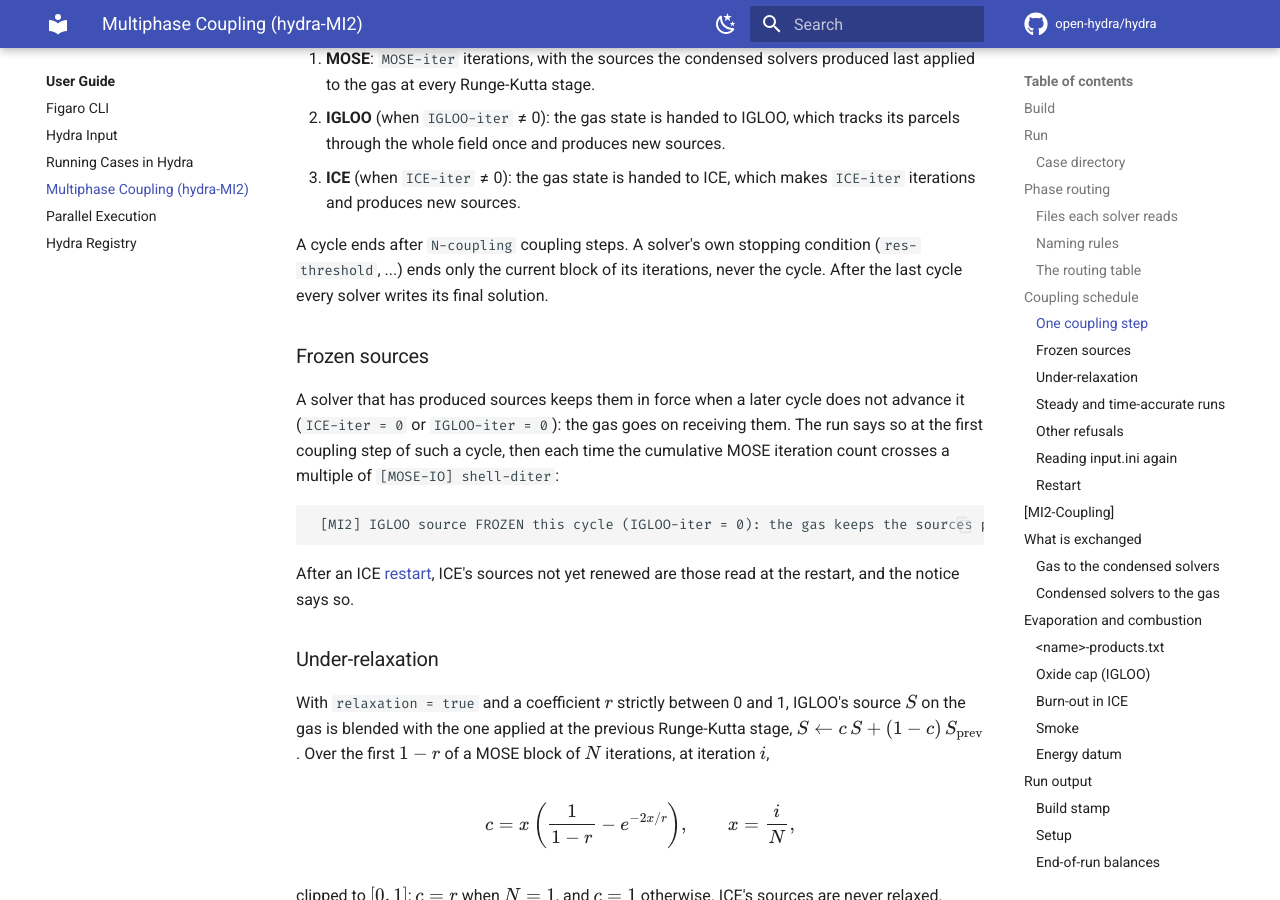
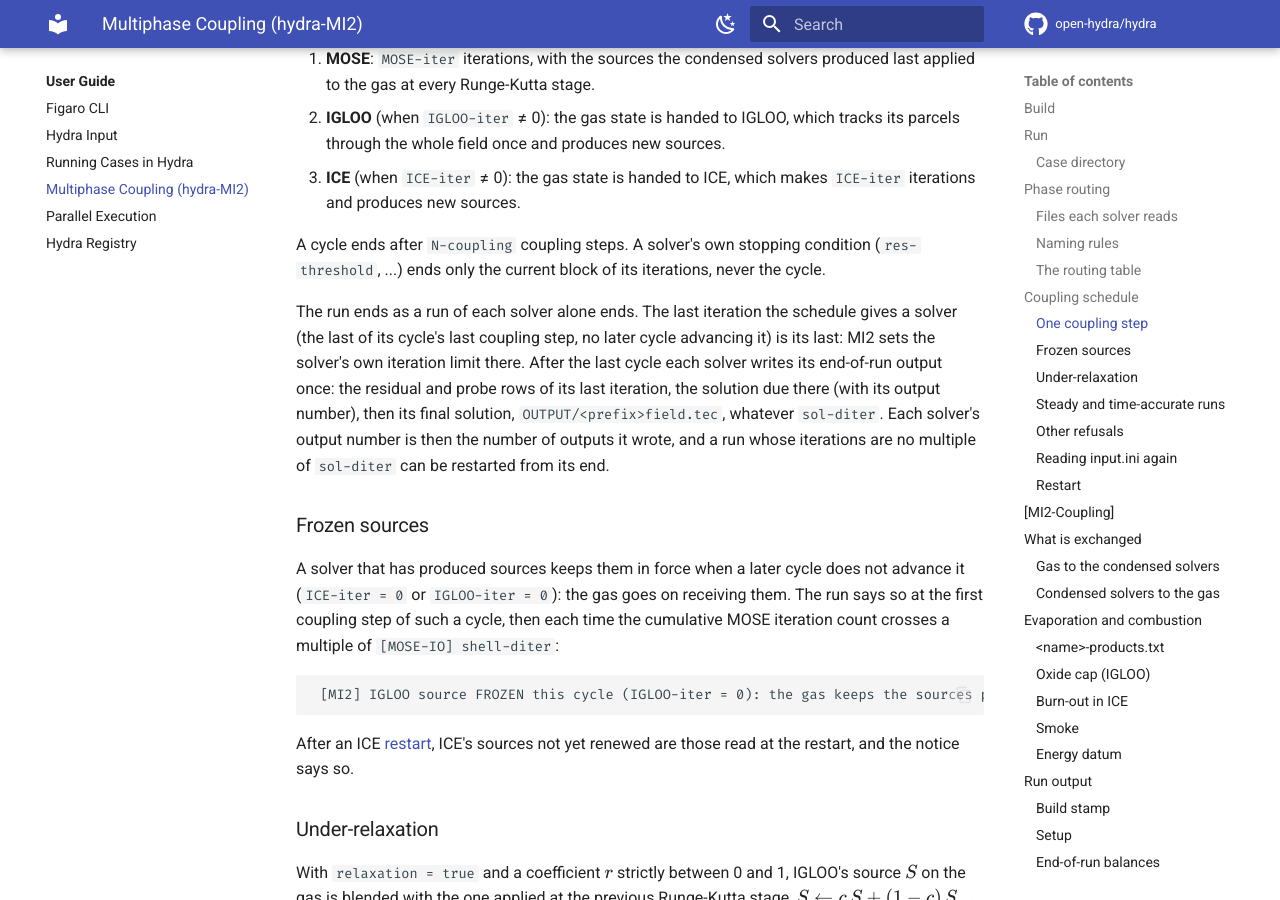
Before and after one commit to open-hydra/hydra, an MkDocs documentation site: the page built from docs/user/mi2.md, in a window 1280 px wide and 900 px high, scrolled down 4631 px. Built offline with MkDocs 1.6.1 and Material for MkDocs 9.7.7, drawn with Linux system fonts in a browser that asks for light colours; comment, search, counter and statistics services are not loaded; some of the changed text lies outside the part shown.

Commit message:
MI2: the end of a run is each solver's end-of-run output, written once
The final postprocess ran MOSE's and ICE's intermediate output (TODO = 2) after their last
iteration's own: the last residual row was written twice, each output number ended one higher than
the outputs written, and the final field was written only when the last iteration was a multiple of
sol-diter (a run that ended elsewhere could not be restarted from its end). MI2 now gives each
solver the schedule's last iteration of the run as its own iteration limit, so the solver ends as a
run of it alone (TODO = 3, its residual norm computed there), skips that iteration's intermediate
postprocess and writes its end-of-run output after the last cycle: the last iteration's rows and
the solution due there once, then the final field whatever sol-diter. A re-read of input.ini that
advances a solver afterwards is reported.

p33: one-go and restart equal file for file, the output numbers and the residual histories included;
in every run no residual row twice and each output number = iterations // sol-diter; a leg whose
sol-diter divides neither part.

Co-Authored-By: Claude Opus 5.5 <noreply@anthropic.com>
Claude-Session: https://claude.ai/code/session_01YbtUqacA6qYqYfoFJvSCJ8

```diff
--- a/docs/user/mi2.md
+++ b/docs/user/mi2.md
@@ -173,7 +173,14 @@ Each coupling step runs, in this order:
    sources.
 
 A cycle ends after `N-coupling` coupling steps. A solver's own stopping condition (`res-threshold`, ...) ends only
-the current block of its iterations, never the cycle. After the last cycle every solver writes its final solution.
+the current block of its iterations, never the cycle.
+
+The run ends as a run of each solver alone ends. The last iteration the schedule gives a solver (the last of its
+cycle's last coupling step, no later cycle advancing it) is its last: MI2 sets the solver's own iteration limit there.
+After the last cycle each solver writes its end-of-run output once: the residual and probe rows of its last iteration,
+the solution due there (with its output number), then its final solution, `OUTPUT/<prefix>field.tec`, whatever
+`sol-diter`. Each solver's output number is then the number of outputs it wrote, and a run whose iterations are no
+multiple of `sol-diter` can be restarted from its end.
 
 ### Frozen sources
 
@@ -254,7 +261,7 @@ the multigrid levels are not required. `[MI2-Coupling]` and the phase keys are r
 `newrun = false` in `[MOSE-Parameters]` and `[ICE-Parameters]` starts each solver from the files a run left in
 `OUTPUT/`: MOSE from `gas-field.tec`, ICE from `<prefix>field.tec`, each with its iteration and output counters. The
 schedule of the restarted run is what remains of the run: a run of four coupling steps, and a run of two restarted for
-two more, end with the same values. ICE sets the components a mesh holds at zero (`w` on a 2-D mesh) to zero at every
+two more, end with the same files, the output numbers and the residual histories included. ICE sets the components a mesh holds at zero (`w` on a 2-D mesh) to zero at every
 set-up, so the round-off a run leaves there is not carried over.
 
 What ICE's last coupling step hands the gas is not in its field file: it is the source of the stages of ICE's last step
@@ -533,6 +540,7 @@ Warnings and notes do not stop the run:
 | `[WARNING] MI2: material ... burns as ... in ICE and as ... in IGLOO` | a section default decided one model |
 | `[WARNING] MI2: in <n> cells ... a smoke was born with no parcel's state` | smoke born at rest, 298.15 K |
 | `[MI2] ... source FROZEN this cycle` | [frozen sources](#frozen-sources) |
+| `[WARNING] MI2: input.ini, read again, advances <solver> after the iteration the schedule had made its last` | the rows and the solution due at that iteration were not written ([one coupling step](#one-coupling-step)) |
 | `[MI2] WARNING: the consumed-species floor guard clamped <n> (cell,species) extractions` | end of run: a mass-limited reaction |
 | `[WARNING] <n> coupling step(s) used the EULERIAN branch` | end of run: those steps are not in the balances |
 
```
Also changed, not shown: docs/development/testing.md (+1 -1 lines), 3 other files.
